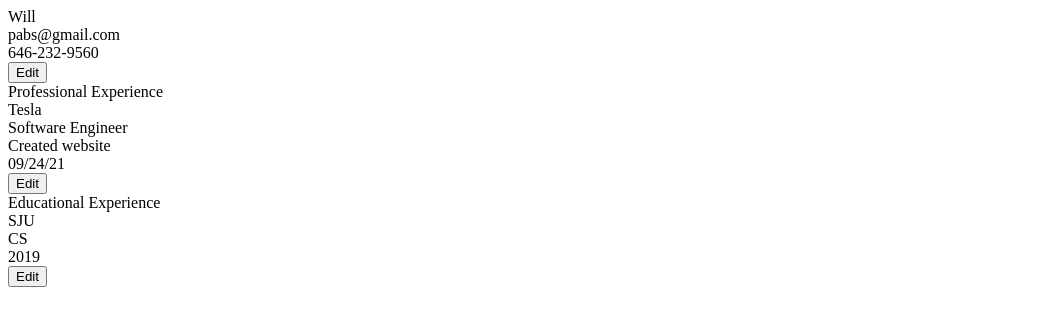
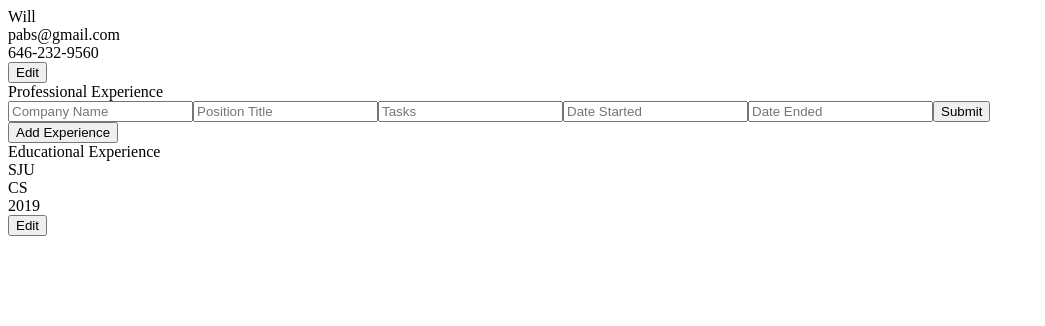
Before and after one commit to WillPabs/cv-application, a React (Create React App) app: page / in a window 1280 px wide. Shown: the top 326 px of the page, without its empty margins (0-1045 px from the left). Built offline with nearby package versions, Linux system fonts and the light colour scheme.

Commit message:
Refactor

```diff
--- a/src/App.js
+++ b/src/App.js
@@ -8,49 +8,44 @@ class App extends React.Component {
     super();
 
     this.state = {
-      education: {
-        schoolName: '',
-        major: '',
-        dateOfStudy: '',
-      },
-      general: {
-        name: '',
-        email: '',
-        phoneNo: '',
-      },
-      professional: {
-        experiences: [
-          {
-            companyName: '',
-            positionTitle: '',
-            tasks: [],
-            dateStarted: '',
-            dateEnded: '',
-          }
-        ]
-      }
+      professional: [],
+      educational: [],
     };
 
   }
 
+  onSubmitExperience = (e) => {
+    e.preventDefault();
+    const property = e.target.id;
+    const value = e.target.value;
+  };
+
+  addExperience = () => {
+    this.setState({
+      professional: [...this.state.professional, <Professional/>]
+    })
+  }
+
   render() {
+    // const professional =
+
     return (
       <div className="App">
         <GeneralInfo
           name="Will"
           email="pabs@gmail.com"
           phoneNo="646-232-9560"
-          handleChange={this.handleChange}
-          handleEdit={this.handleEdit}
-          handleSubmit={this.handleSubmit}
         />
+        {this.state.professional}
         <Professional
-          companyName="Tesla"
-          positionTitle="Software Engineer"
-          tasks="Created website"
-          dateStarted="09/24/21"
-          dateEnded=""
+          // experiences={this.state.professional}
+          // companyName="Tesla"
+          // positionTitle="Software Engineer"
+          // tasks="Created website"
+          // dateStarted="09/24/21"
+          // dateEnded=""
         />
+        <button onClick={this.addExperience}>Add Experience</button>
         <Education
           schoolName="SJU"
           major="CS"
--- a/src/components/GeneralInfo.js
+++ b/src/components/GeneralInfo.js
@@ -33,6 +33,7 @@ export class GeneralInfo extends React.Component {
 
     render() {
         const { name, email, phoneNo, isEditing } = this.state;
+
         if (isEditing) {
             return(
                 <form onSubmit={this.handleSubmit}>
--- a/src/components/Professional.js
+++ b/src/components/Professional.js
@@ -5,18 +5,21 @@ export class Professional extends React.Component {
         super(props);
 
         this.state = {
-            companyName: this.props.companyName,
-            positionTitle: this.props.positionTitle,
-            tasks: this.props.tasks,
-            dateStarted: this.props.dateStarted,
-            dateEnded: this.props.dateEnded,
-            isEditing: false,
+            experiences: [],
+            companyName: '',
+            positionTitle: '',
+            tasks: '',
+            dateStarted: '',
+            dateEnded: '',
+            isEditing: true,
         }
     };
 
     handleChange = (e) => {
         const property = e.target.id;
         const value = e.target.value;
+        console.log(property)
+        console.log(value)
         this.setState({
             [property]: value
         })
@@ -31,11 +34,145 @@ export class Professional extends React.Component {
     handleSubmit = (e) => {
         e.preventDefault();
         this.handleEdit();
+        console.log(this.state)
+        this.setState({
+            experiences: [...this.state.experiences,
+                [
+                    this.state.companyName,
+                    this.state.positionTitle,
+                    this.state.tasks,
+                    this.state.dateStarted,
+                    this.state.dateEnded,
+                    this.state.isEditing
+                ],
+            ],
+            companyName: '',
+            positionTitle: '',
+            tasks: '',
+            dateStarted: '',
+            dateEnded: '',
+            isEditing: false,
+            },
+        )
     }
 
+    addExperience = (e) => {
+        console.log(e)
+        this.setState({
+          experiences: [...this.state.experiences, <Professional/>]
+        });
+    };
+
     render() {
+        const { experiences } = this.state;
+        console.log(experiences)
+        const heading = <div>Professional Experience</div>;
+        // if (experiences.length > 0) {
+        //     return (
+        //         <ul>
+        //             {heading}
+        //             {experiences.map(({ companyName, positionTitle, tasks, dateStarted, dateEnded, isEditing }, i) => {
+        //                 if (isEditing) {
+        //                     return(
+        //                         <form key={i} onSubmit={this.handleSubmit}>
+        //                             <input
+        //                                 type="text"
+        //                                 id="companyName"
+        //                                 placeholder="Company Name"
+        //                                 onChange={this.handleChange}
+        //                                 value={companyName}
+        //                             />
+        //                             <input
+        //                                 type="text"
+        //                                 id="positionTitle"
+        //                                 placeholder="Position Title"
+        //                                 onChange={this.handleChange}
+        //                                 value={positionTitle}
+        //                             />
+        //                             <input
+        //                                 type="text"
+        //                                 id="tasks"
+        //                                 placeholder="Tasks"
+        //                                 onChange={this.handleChange}
+        //                                 value={tasks}
+        //                             />
+        //                             <input
+        //                                 type="text"
+        //                                 id="dateStarted"
+        //                                 placeholder="Date Started"
+        //                                 onChange={this.handleChange}
+        //                                 value={dateStarted}
+        //                             />
+        //                             <input
+        //                                 type="text"
+        //                                 id="dateEnded"
+        //                                 placeholder="Date Ended"
+        //                                 onChange={this.handleChange}
+        //                                 value={dateEnded}
+        //                             />
+        //                             <button>Resubmit</button>
+        //                         </form>
+        //                     )
+        //                 } else {
+        //                     <div>
+        //                         <div>Yes{companyName}</div>
+        //                         <div>{positionTitle}</div>
+        //                         <div>{tasks}</div>
+        //                         <div>{dateStarted}</div>
+        //                         <div>{dateEnded}</div>
+        //                         <button onClick={this.handleEdit}>Edit</button>
+        //                     </div>
+        //                 }
+        //             })}
+        //             {/* <button onClick={this.addExperience}>Add Experience</button> */}
+        //         </ul>
+        //     )
+        // } else {
+        //     const { companyName, positionTitle, tasks, dateStarted, dateEnded, } = this.state;
+        //     return (
+        //         <form onSubmit={this.handleSubmit}>
+        //             {heading}
+        //             <input
+        //                 type="text"
+        //                 id="companyName"
+        //                 placeholder="Company Name"
+        //                 onChange={this.handleChange}
+        //                 value={companyName}
+        //             />
+        //             <input
+        //                 type="text"
+        //                 id="positionTitle"
+        //                 placeholder="Position Title"
+        //                 onChange={this.handleChange}
+        //                 value={positionTitle}
+        //             />
+        //             <input
+        //                 type="text"
+        //                 id="tasks"
+        //                 placeholder="Tasks"
+        //                 onChange={this.handleChange}
+        //                 value={tasks}
+        //             />
+        //             <input
+        //                 type="text"
+        //                 id="dateStarted"
+        //                 placeholder="Date Started"
+        //                 onChange={this.handleChange}
+        //                 value={dateStarted}
+        //             />
+        //             <input
+        //                 type="text"
+        //                 id="dateEnded"
+        //                 placeholder="Date Ended"
+        //                 onChange={this.handleChange}
+        //                 value={dateEnded}
+        //             />
+        //             <button>Resubmit</button>
+        //             {/* <button onClick={this.addExperience}>Add Experience</button> */}
+        //         </form>
+        //     )
+        // }
         const { companyName, positionTitle, tasks, dateStarted, dateEnded, isEditing } = this.state;
-        const heading = <div>Professional Experience</div>;
         if (isEditing) {
             return(
                 <form onSubmit={this.handleSubmit}>
@@ -75,7 +212,7 @@ export class Professional extends React.Component {
                         onChange={this.handleChange}
                         value={dateEnded}
                     />
-                    <button>Resubmit</button>
+                    <button>Submit</button>
                 </form>
             );
         } else {
```
